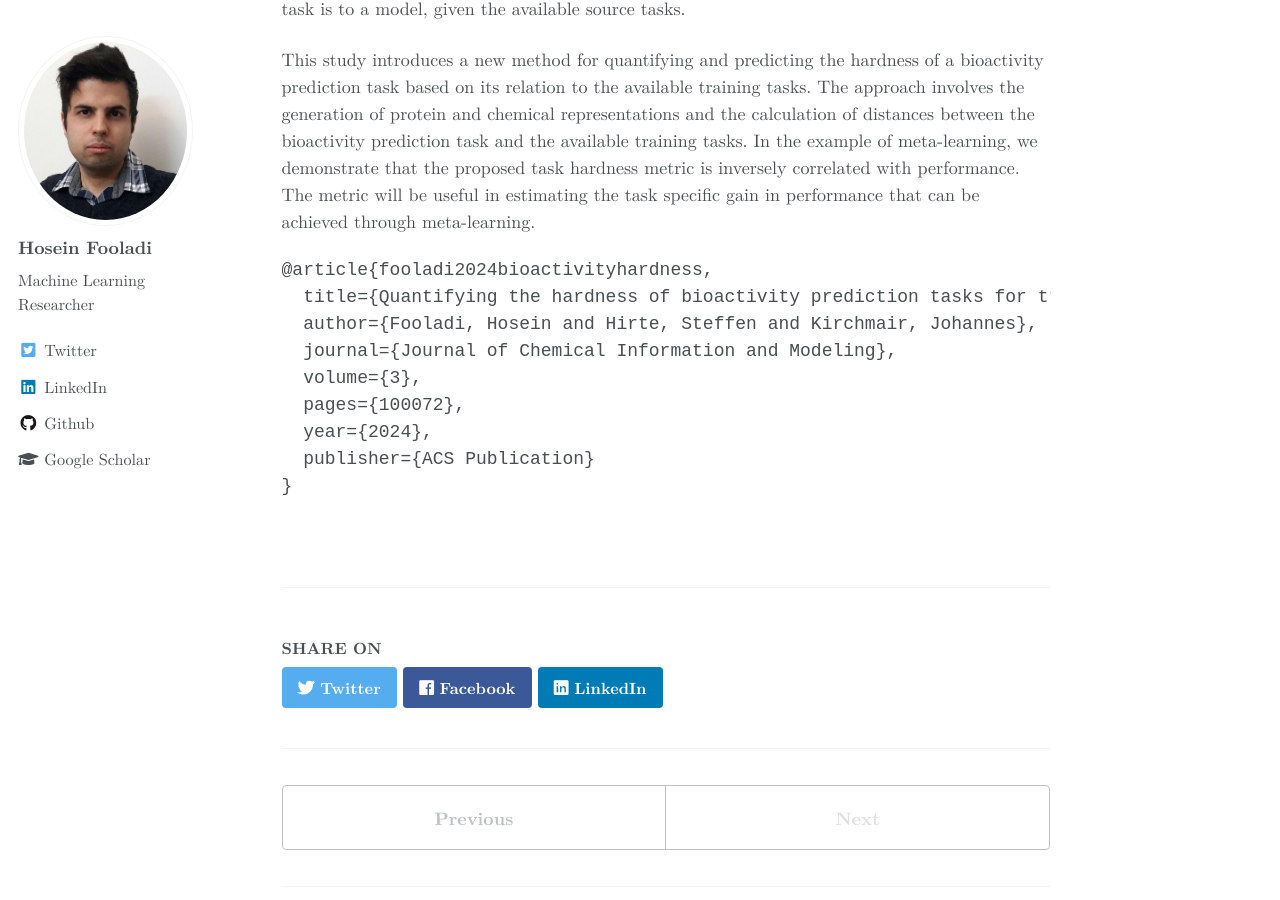
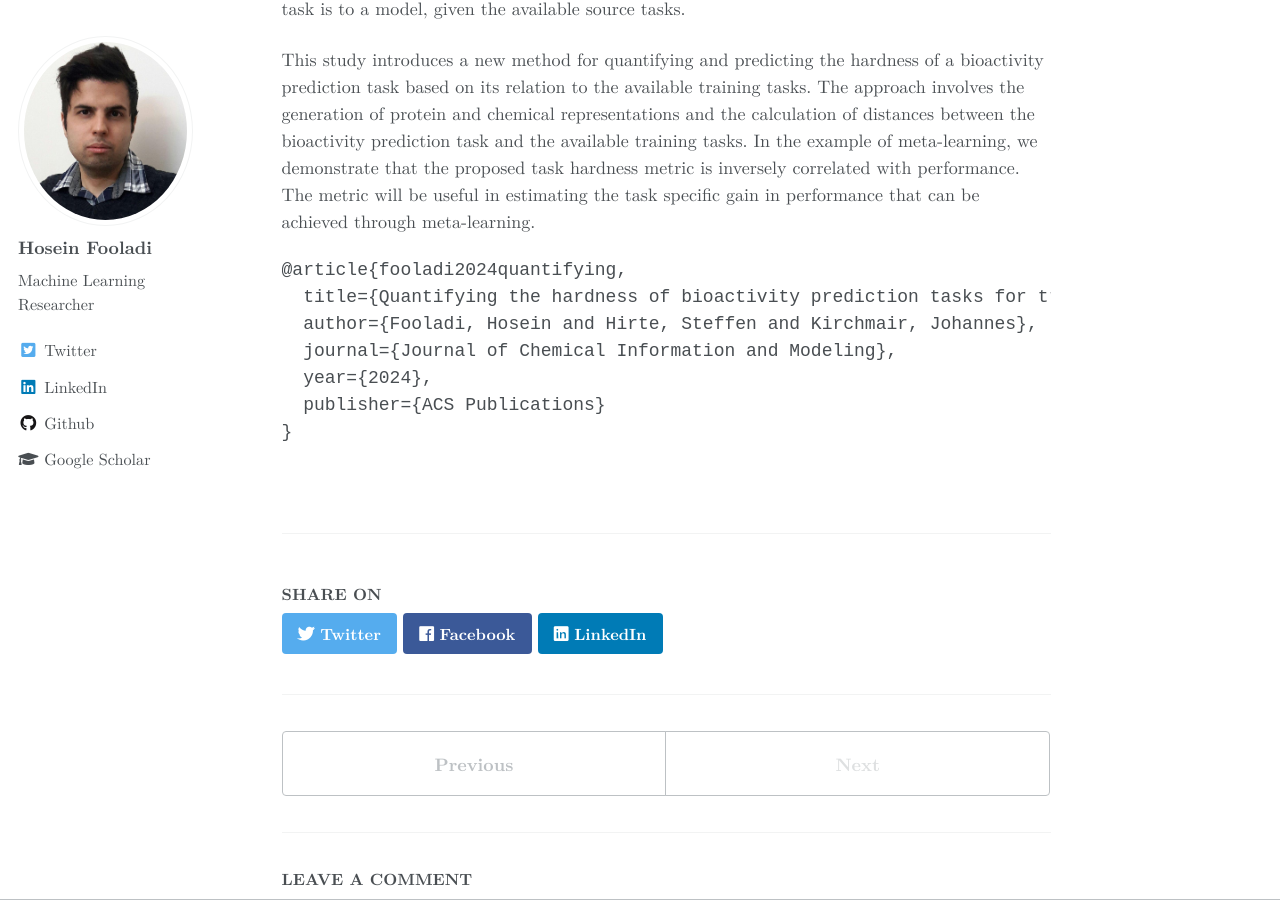
Before and after one commit to HFooladi/HFooladi.github.io, a Jekyll site: the page built from _publications/2024-04-28-task-hardness.md, in a window 1280 px wide and 900 px high, scrolled down 592 px. Built offline with Jekyll 4.4.1, drawn with Linux system fonts in a browser that asks for light colours; some web fonts are replaced; comment, search, counter and statistics services are not loaded.

Commit message:
update citation for task hardness paper

````diff
--- a/_publications/2024-04-28-task-hardness.md
+++ b/_publications/2024-04-28-task-hardness.md
@@ -21,13 +21,11 @@ approaches is about the extent to which their performance can benefit from the r
 This study introduces a new method for quantifying and predicting the hardness of a bioactivity prediction task based on its relation to the available training tasks. The approach involves the generation of protein and chemical representations and the calculation of distances between the bioactivity prediction task and the available training tasks. In the example of meta-learning, we demonstrate that the proposed task hardness metric is inversely correlated with performance. The metric will be useful in estimating the task specific gain in performance that can be achieved through meta-learning.
 
 ```{bibtex}
-@article{fooladi2024bioactivityhardness,
+@article{fooladi2024quantifying,
   title={Quantifying the hardness of bioactivity prediction tasks for transfer learning},
   author={Fooladi, Hosein and Hirte, Steffen and Kirchmair, Johannes},
   journal={Journal of Chemical Information and Modeling},
-  volume={3},
-  pages={100072},
   year={2024},
-  publisher={ACS Publication}
+  publisher={ACS Publications}
 }
 ```
````
